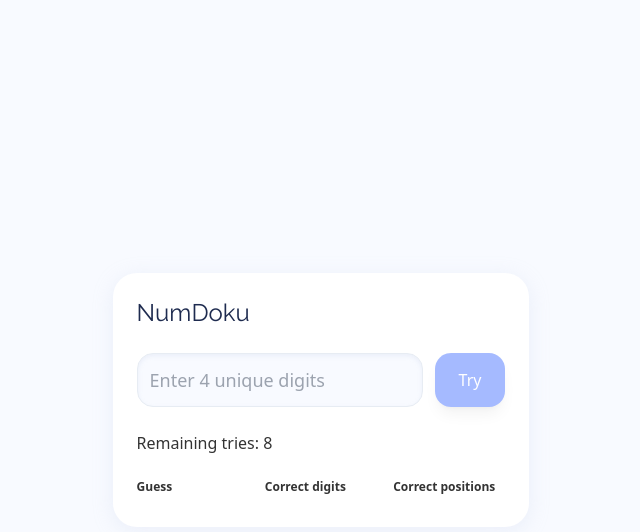
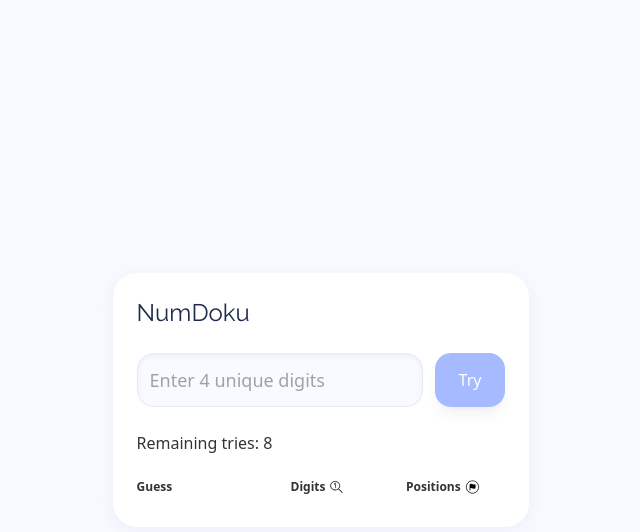
Before and after one commit to Digitalk14/numdoku, a Next.js app: page / in a window 1280 px wide. Both pictures are taken after a click on the button "Start Game". Shown: the top 532 px of the page, without its empty margins (319-959 px from the left). Built offline with nearby package versions, Linux system fonts and the light colour scheme.

Commit message:
feat: Add icons

```diff
--- a/src/app/components/GameBoard.tsx
+++ b/src/app/components/GameBoard.tsx
@@ -1,10 +1,12 @@
 "use client";
 
 import { useState } from "react";
+import Image from "next/image";
 import { checkGuess } from "../utils/gameLogic";
 import Dialog from "./Dialog";
 import { Raleway } from 'next/font/google';
-
+import correctness from '../shared/assets/correctness.svg';
+import correctPosition from '../shared/assets/correctpositions.svg';
 export const raleway = Raleway({
   subsets: ['latin'],
   display: 'swap',
@@ -74,21 +76,21 @@ export default function GameBoard({ secretNumber }: GameBoardProps) {
       <p className={`text-[#1E2B4F] text-2xl ${raleway.className}`}>NumDoku</p>
       <form onSubmit={handleSubmit}>
         <div className="flex flex-col gap-2">
-          <div className="flex gap-3">
+          <div className="flex flex-col sm:flex-row gap-3">
             <input
               type="number"
               pattern="[0-9]*"
               inputMode="numeric"
               value={currentGuess}
               onChange={(e) => setCurrentGuess(e.target.value.slice(0, 4))}
-              className="flex-1 p-3 rounded-2xl bg-[#F8FAFF] shadow-[inset_0_2px_4px_rgba(197,206,231,0.25)] text-[#333] text-lg focus:outline-none border border-[#E7ECF3]"
+              className="w-full p-3 rounded-2xl bg-[#F8FAFF] shadow-[inset_0_2px_4px_rgba(197,206,231,0.25)] text-[#333] text-lg focus:outline-none border border-[#E7ECF3]"
               placeholder="Enter 4 unique digits"
               maxLength={4}
               minLength={4}
             />
             <button
               type="submit"
-              className="bg-[#4D77FF] text-white px-6 py-3 rounded-2xl shadow-lg hover:bg-[#3D67FF] transition-all disabled:opacity-50 disabled:cursor-not-allowed"
+              className="w-full sm:w-auto bg-[#4D77FF] text-white px-6 py-3 rounded-2xl shadow-lg hover:bg-[#3D67FF] transition-all disabled:opacity-50 disabled:cursor-not-allowed"
               disabled={
                 currentGuess.length !== 4 ||
                 !/^\d+$/.test(currentGuess) ||
@@ -111,26 +113,23 @@ export default function GameBoard({ secretNumber }: GameBoardProps) {
         Remaining tries: {maxTries - guesses.length}
       </div>
       <div className="space-y-2">
-        <div className="grid grid-cols-3 gap-4 font-bold mb-2 text-[#333] text-xs">
-          <div>Guess</div>
-          <div>Correct digits</div>
-          <div>Correct positions</div>
+        <div className="grid grid-cols-10 gap-4 font-bold mb-2 text-[#333] text-xs">
+          <div className="col-span-4">Guess</div>
+          <div className="col-span-3 flex items-center gap-1">Digits <Image width={15} height={15} src={correctness} alt="Correct digits" /></div>
+          <div className="col-span-3 flex items-center gap-1">Positions<Image width={15} height={15} src={correctPosition} alt="Correct positions" /></div>
         </div>
         {guesses.map((guess, index) => (
           <div
             key={index}
-            className="grid grid-cols-3 gap-4 py-1 results-container"
+            className="grid grid-cols-10 gap-4 py-1 results-container"
           >
-            <div>
-            {
-              guess.guess.split('').map((digit, index) => (
+            <div className="col-span-4">
+              {guess.guess.split('').map((digit, index) => (
                 <span key={index}>{digit}</span>
-              ))
-            }
+              ))}
             </div>
-
-            <div><span style={{backgroundColor: '#e39846'}}>{guess.correctNumbers}</span></div>
-            <div><span style={{backgroundColor: '#3dc87a'}}>{guess.correctPositions}</span></div>
+            <div className="col-span-3"><span style={{backgroundColor: '#e39846'}}>{guess.correctNumbers}</span></div>
+            <div className="col-span-3"><span style={{backgroundColor: '#3dc87a'}}>{guess.correctPositions}</span></div>
           </div>
         ))}
       </div>
```
Also changed, not shown: src/app/shared/assets/correctness.svg (added), src/app/shared/assets/correctpositions.svg (added).
